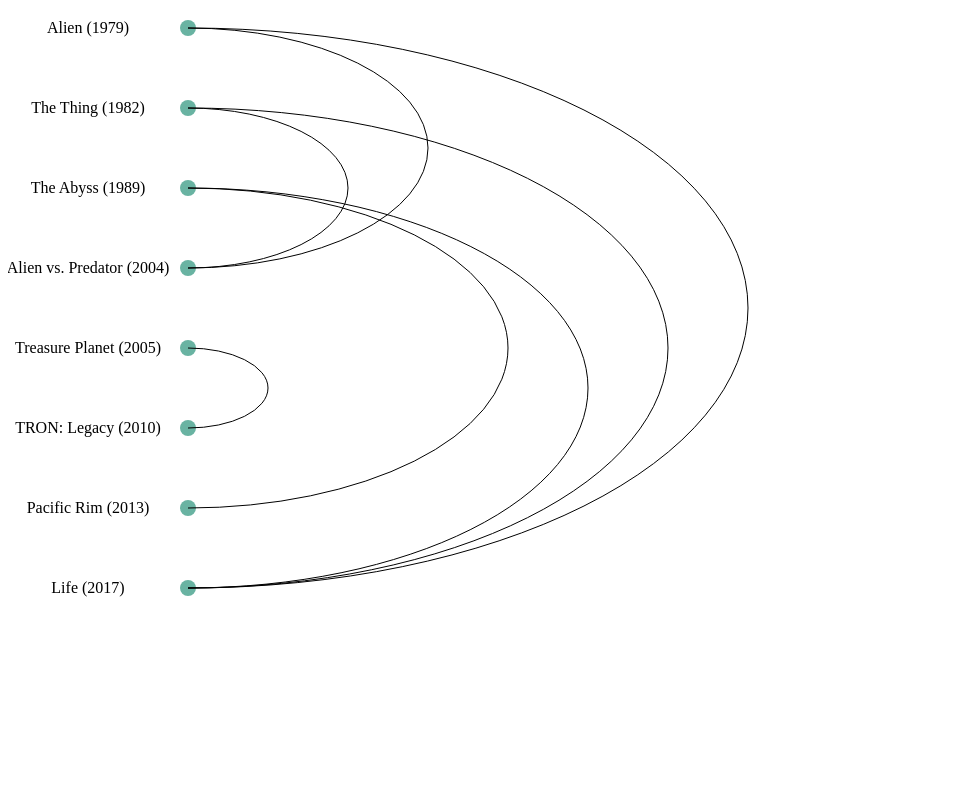
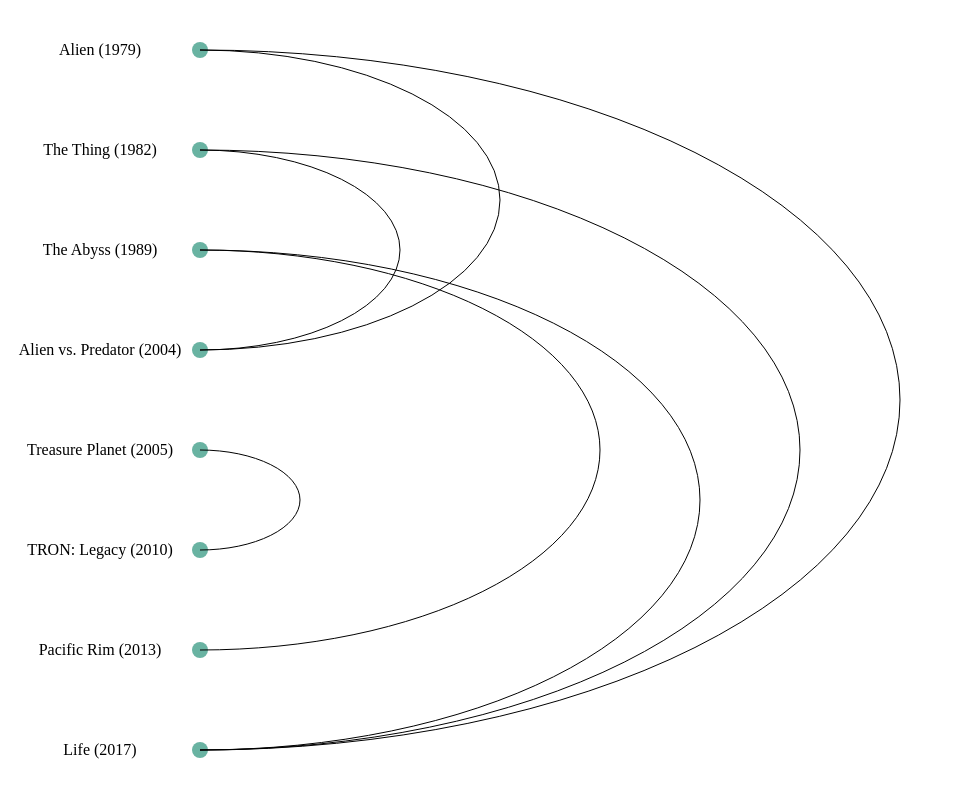
Before and after one commit to kenziebottoms/sf-movies-arc-diagram, a plain HTML site: page index.html in a window 1280 px wide. Shown: the whole page, without its empty margins (0-956 px from the left). Drawn offline with nearby package versions, Linux system fonts and the light colour scheme.

Commit message:
adjust margins, dynamic size

```diff
--- a/graph.js
+++ b/graph.js
@@ -1,23 +1,15 @@
 /* global d3 */
 /* eslint-disable max-len */
 
-// set the dimensions and margins of the graph
-const margin = {
-  top: 20,
-  right: 30,
-  bottom: 20,
-  left: 30
-}
-const width = 1200 - margin.left - margin.right
-const height = 600 - margin.top - margin.bottom
+
 
 // append the svg object to the body of the page
 const svg = d3.select('#graph')
   .append('svg')
-  .attr('width', width + margin.left + margin.right)
-  .attr('height', height + margin.top + margin.bottom)
+  .attr('width', window.innerWidth)
+  .attr('height', window.innerHeight)
   .append('g')
-  .attr('transform', `translate(${margin.left},${margin.top})`)
+  .attr('transform', `translate(${50},${50})`)
 
 // Read dummy data
 // eslint-disable-next-line max-len
@@ -33,7 +25,7 @@
 
   // A linear scale to position the nodes on the X axis
   const y = d3.scalePoint()
-    .range([0, height])
+    .range([0, window.innerHeight - 100])
     .domain(allNodes)
 
   // Add the circle for the nodes
--- a/index.html
+++ b/index.html
@@ -1,6 +1,15 @@
 <!-- Code from d3-graph-gallery.com -->
 <!DOCTYPE html>
 <meta charset="utf-8">
+<style>
+  html, body {
+    margin: auto;
+  }
+  * {
+    overflow: hidden;
+  }
+</style>
+
 
 <!-- Load d3.js -->
 <script src="https://d3js.org/d3.v6.js"></script>
```
